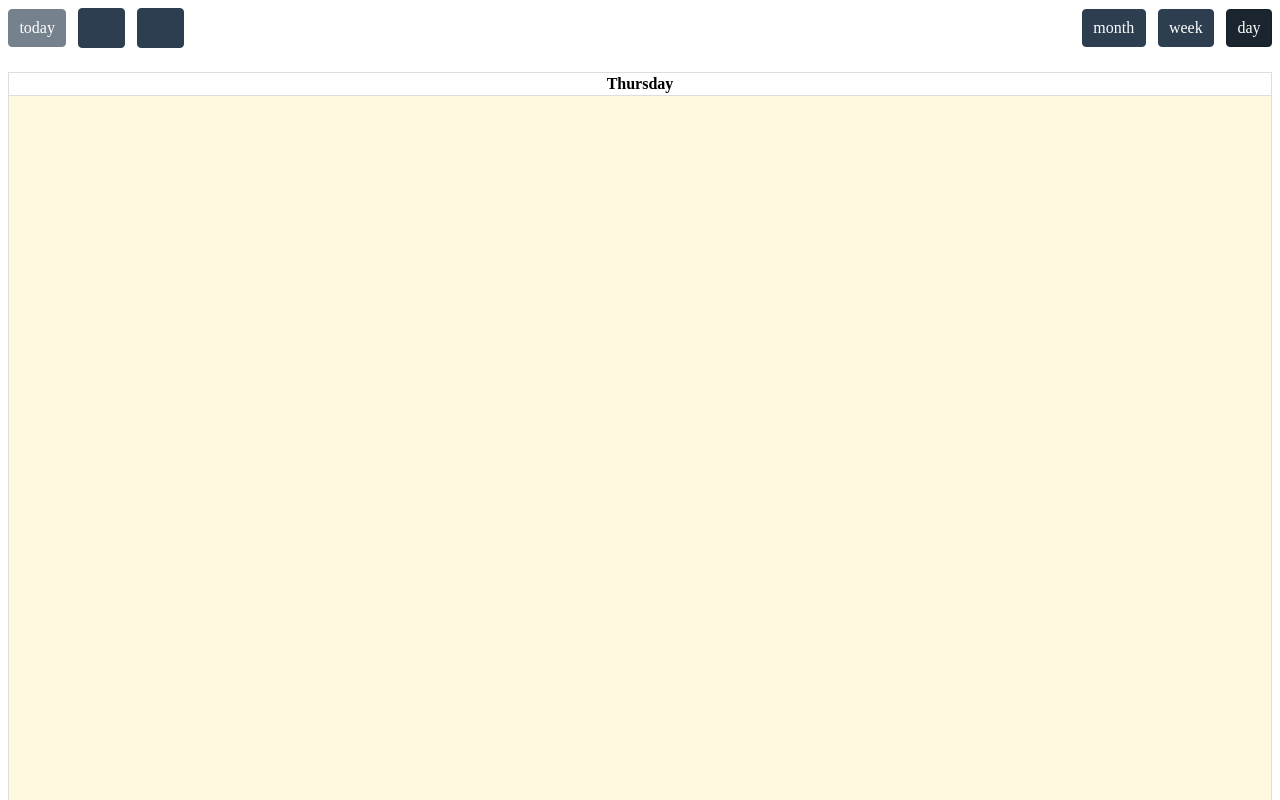
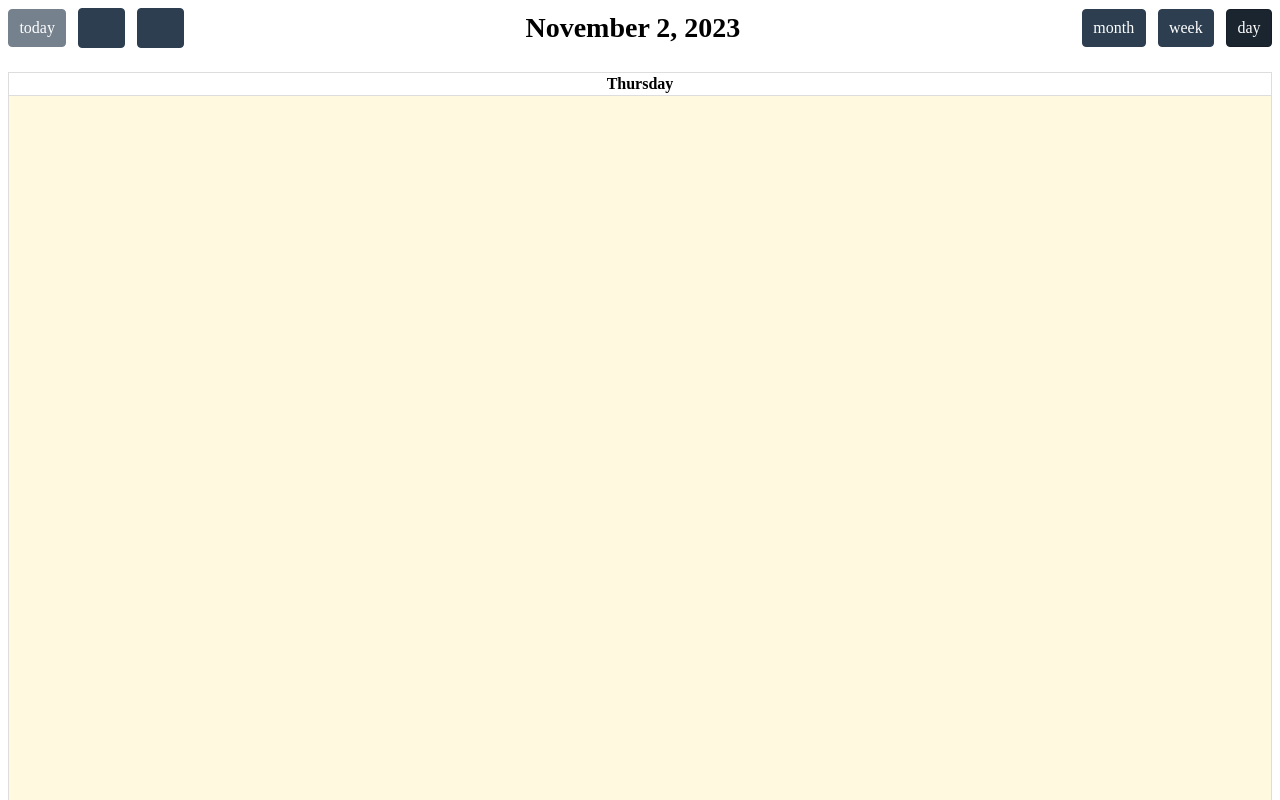
Before and after one commit to rachelleburgos/Timely, a React (Vite) app in the folder client/src/renderer/: page / in a window 1280 px wide. Shown: the top 800 px of the page. Built offline with nearby package versions, Linux system fonts and the light colour scheme.

Commit message:
added modal i think

```diff
--- a/client/package.json
+++ b/client/package.json
@@ -28,6 +28,7 @@
     "@fullcalendar/timegrid": "^6.1.9",
     "@mui/icons-material": "^5.14.16",
     "electron-updater": "^6.1.1",
+    "react-datepicker": "^4.21.0",
     "react-redux": "^8.1.3",
     "react-router-dom": "^6.18.0",
     "uuid": "^9.0.1"
--- a/client/src/renderer/src/components/calendar/calendar.jsx
+++ b/client/src/renderer/src/components/calendar/calendar.jsx
@@ -1,4 +1,18 @@
-import { useState, useCallback } from 'react'
+/**
+ * TODO:
+ *  - Add event details modal
+ *  - Add edit event modal
+ *  - Add delete event modal
+ *  - Drag and drop events
+ *  - Choose event times
+ *    - Beginning and end times, including all day events
+ *  - Drag from todo list to calendar
+ *  - Date picker
+ *  - Database integration
+ *  - Show one year's months at a time (popup, multi-month view)
+ */
+
+import { useState } from 'react'
 import FullCalendar from '@fullcalendar/react'
 import daygridPlugin from '@fullcalendar/daygrid'
 import interactionPlugin from '@fullcalendar/interaction'
@@ -11,48 +25,51 @@ const MyCalendar = () => {
   const [isModalOpen, setModalOpen] = useState(false)
   const [selectedDate, setSelectedDate] = useState(null)
 
-  const handleSelect = useCallback((info) => {
+  const handleSelect = (info) => {
     setSelectedDate(info.start)
     setModalOpen(true)
-  }, [])
+  }
 
-  const handleCloseModal = useCallback(() => {
+  const handleCloseModal = () => {
     setSelectedDate(null)
     setModalOpen(false)
-  }, [])
+  }
 
-  const createEvent = (eventName) => ({
+  const handleSubmitModal = (eventName) => {
+    if (selectedDate) {
+      setEvents([
+        ...events,
+        {
           start: selectedDate,
           end: selectedDate,
           title: eventName,
           id: uuid()
-  })
-
-  const handleSubmitModal = useCallback(
-    (eventName) => {
-      if (selectedDate) {
-        setEvents((prevEvents) => [...prevEvents, createEvent(eventName)])
+        }
+      ])
     }
     setModalOpen(false)
-    },
-    [selectedDate]
-  )
+  }
 
   return (
     <div>
       <FullCalendar
-        editable
-        selectable
+        initialView="dayGridDay"
+        views={['dayGridMonth', 'dayGridWeek', 'dayGridDay']}
         events={events}
-        select={handleSelect}
+        // eventClick={function(){}} // TODO: Show modal to show event details, edit, or delete
+        // eventAdd={function(){}} // TODO: Add event to database
+        // eventChange={function(){}} // TODO: Update event in database
+        // eventRemove={function(){}} // TODO: Remove event from database
+        // eventDrop={function(){}} // TODO: Update event in database
         headerToolbar={{
           start: 'today prev next',
-          middle: 'month',
+          center: 'title',
           end: 'dayGridMonth dayGridWeek dayGridDay'
         }}
         plugins={[daygridPlugin, interactionPlugin]}
-        views={['dayGridMonth', 'dayGridWeek', 'dayGridDay']}
-        initialView="dayGridDay"
+        editable={true}
+        selectable={true}
+        select={handleSelect}
       />
       <Modal isOpen={isModalOpen} onClose={handleCloseModal} onSubmit={handleSubmitModal} />
     </div>
```
Also changed, not shown: client/src/renderer/src/components/posts/posts.js (deleted), client/src/renderer/src/components/posts/styles.js (deleted), 1 other file (tests, documents, lock files or other folders). Lines whose indentation alone changed are shown as unchanged.
